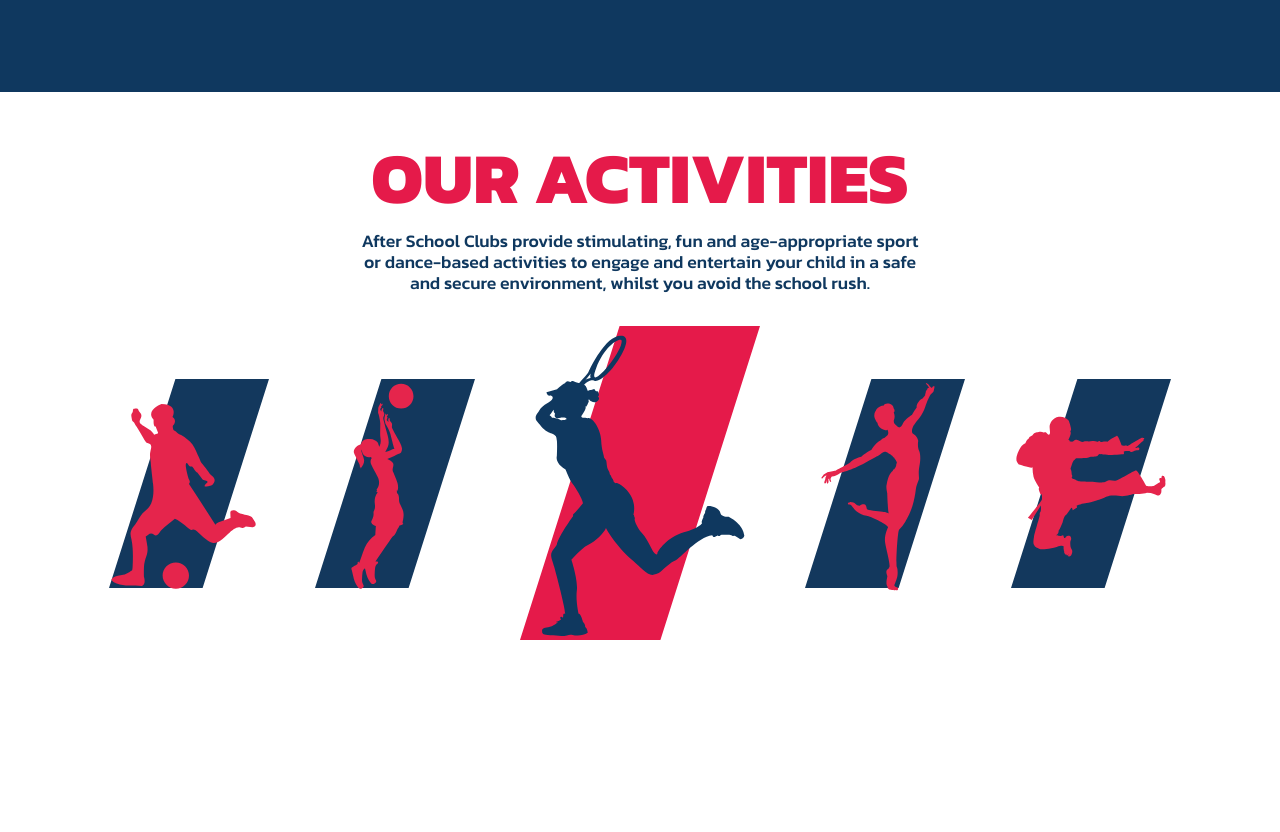
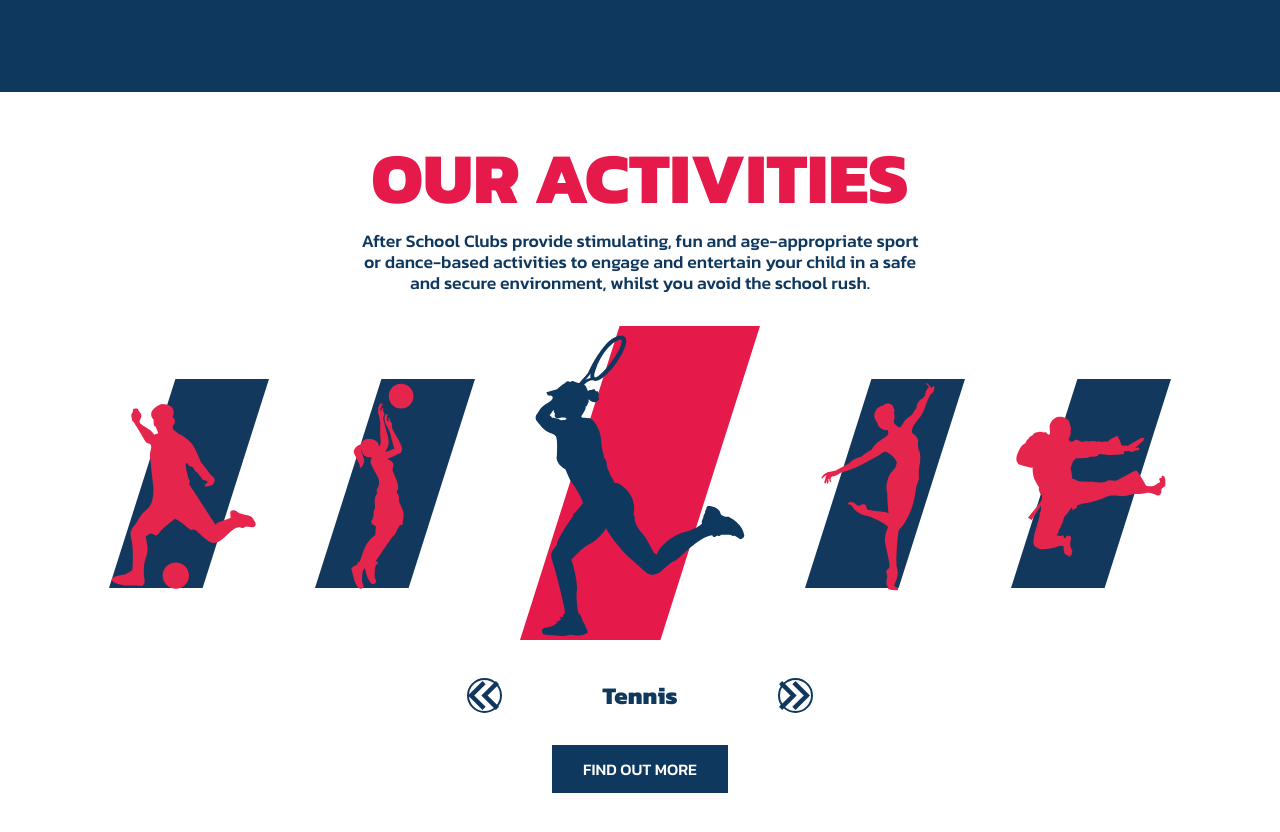
Before and after one commit to Sumner-David/MultiSportsForSchools, a website: page src/index.html in a window 1280 px wide. Shown: the part 1529-2361 px from the top of the page. Before the commit the page ends 2239 px from the top, so only its background shows below. Drawn offline with Linux system fonts and the light colour scheme.

Commit message:
Styling for activities finished

```diff
--- a/src/index.html
+++ b/src/index.html
@@ -163,7 +163,6 @@
             </div>
 
             <div class="sports-cards-container">
-
 
                 <div class="sport-card lesser">
                     <img class="backdrop" src="./images/sports-shadows/blue-backdrop.svg" alt="">
@@ -347,8 +346,31 @@
 
                 </div>
 
+            </div>
 
+
+            <div class="sports-selector">
+
+                <div class="previous">
+                    <img src="./images/small-icons/discovery-arrow.svg" alt="">
+                </div>
+
+                <h2>
+                    Tennis
+                </h2>
+
+                <div class="next">
+                    <img class="next-sport" src="./images/small-icons/discovery-arrow.svg" alt="">
+                </div>
             </div>
+
+            <div class="selector-button-holder">
+                <button class="sports-selector-button">
+                    Find Out More
+                </button>
+            </div>
+
+
         </div>
    </div>
 
--- a/src/scss/_buttons.scss
+++ b/src/scss/_buttons.scss
@@ -25,5 +25,19 @@
     font-size: $header-font-size;
     font-family: $main-font-family;
     padding: 10px 30px;
+}
 
+
+.sports-selector-button {
+   width: 11rem;
+   height: 3rem;
+   margin-left:auto;
+   margin-right:auto;
+   font-weight: $medium-font-weight;
+   font-family:$main-font-family;
+   text-transform:uppercase;
+   font-size:1rem;
+   border:none;
+   color:#fff;
+   background-color: $dark-blue;
 }
--- a/src/scss/_home.scss
+++ b/src/scss/_home.scss
@@ -177,7 +177,7 @@
 
 .activities-section {
     background:#fff;
-    padding:2rem 0;
+    padding:2rem 0 4rem;
 
 
 }
@@ -251,6 +251,51 @@
             fill: $greater-sport-shadow;
         }
 
-
     }
 }
+
+.sports-selector {
+   display:flex;
+   justify-content:space-between;
+   width:30%;
+   margin:2rem auto;
+
+   h2 {
+    font-size: 1.5rem;
+    color:$dark-blue;
+   }
+
+   .previous {
+       border-radius : 50%;
+       width:35px;
+       height:35px;
+       border: solid 2px $dark-blue;
+       position: relative;
+       display:flex;
+       justify-content: center;
+
+       img {
+           transform: rotate(90deg) translateY(1px);
+       }
+   }
+
+   .next {
+       border-radius: 50%;
+       width: 35px;
+       height: 35px;
+       border: solid 2px $dark-blue;
+       position: relative;
+       display: flex;
+       justify-content: center;
+
+       img {
+           transform: rotate(270deg) translateY(-1px);
+       }
+   }
+
+}
+
+.selector-button-holder {
+    text-align:center;
+
+}
```
Also changed, not shown: src/css/main.css.
